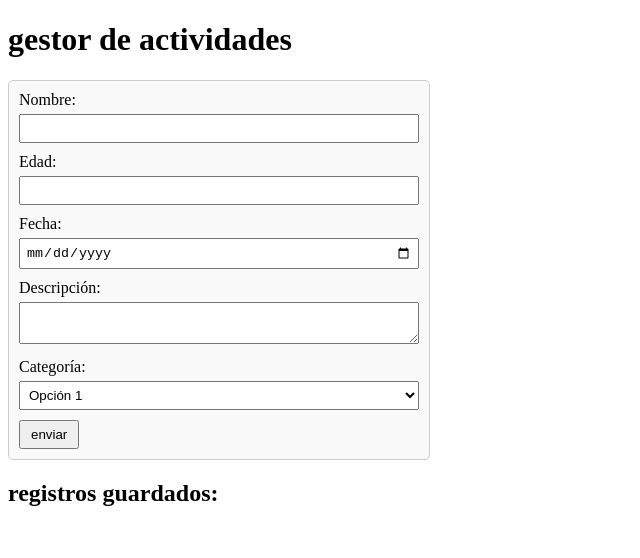
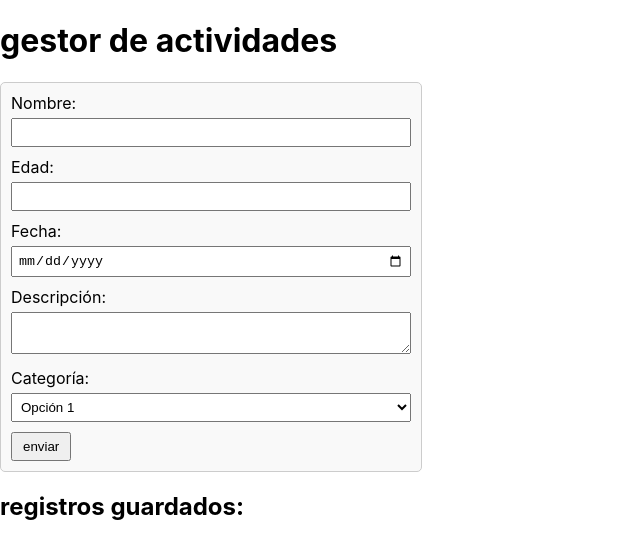
Before and after one commit to allan-alquinta/prueba3, a React (Create React App) app: page / in a window 1280 px wide. Shown: the top 558 px of the page, without its empty margins (0-640 px from the left). Built offline with nearby package versions, Linux system fonts and the light colour scheme.

Commit message:
commit 6

```diff
--- a/src/index.css
+++ b/src/index.css
@@ -1,3 +1,19 @@
+
+body {
+  margin: 0;
+  font-family: -apple-system, BlinkMacSystemFont, "Segoe UI", Roboto, "Helvetica Neue",
+    Arial, "Noto Sans", sans-serif, "Apple Color Emoji", "Segoe UI Emoji", "Segoe UI Symbol",
+    "Noto Color Emoji";
+  -webkit-font-smoothing: antialiased;
+  -moz-osx-font-smoothing: grayscale;
+}
+
+
+code {
+  font-family: source-code-pro, Menlo, Monaco, Consolas, "Courier New", monospace;
+}
+
+
 form {
   margin-bottom: 20px;
   padding: 10px;
```
